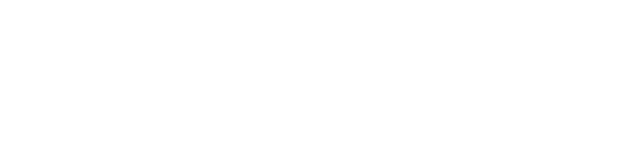
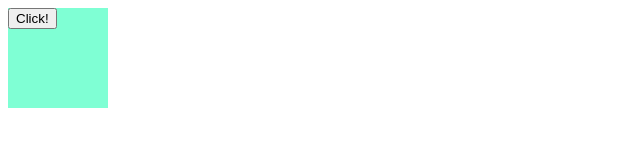
Before and after one commit to nmf-clf/sakuras-learn, a plain HTML site: page 03-JavaScript/test.html in a window 1280 px wide. Shown: the whole page, without its empty margins (0-640 px from the left). Drawn offline with Linux system fonts and the light colour scheme.

Commit message:
ts learn

```diff
--- a/03-JavaScript/test.html
+++ b/03-JavaScript/test.html
@@ -2,7 +2,7 @@
  * @Author: niumengfei
  * @Date: 2022-11-28 16:27:35
  * @LastEditors: niumengfei
- * @LastEditTime: 2022-11-28 16:27:46
+ * @LastEditTime: 2022-11-30 15:16:50
 -->
 <!DOCTYPE html>
 <html lang="en">
@@ -11,8 +11,29 @@
     <meta http-equiv="X-UA-Compatible" content="IE=edge">
     <meta name="viewport" content="width=device-width, initial-scale=1.0">
     <title>Document</title>
+    <style>
+        div{
+            width: 100px;
+            height: 100px;
+            background-color: aquamarine;
+        }
+    </style>
 </head>
 <body>
+    <div onclick="_click1()">
+        <div onclick="_click2()">
+          <button onclick="_click3()">
+            Click!
+          </button>
+        </div>
+      </div>
+</body>
+<script type="module">
+let obj = {
+  a: '1',
+  b: '2'
+}
+console.log(Object.assign({a:'3'}, obj,{ a: '2' }));
 
-</body>
+</script>
 </html>
```
Also changed, not shown: 03-JavaScript/date.js (added, +7 -0 lines), 03-JavaScript/index.js (added, +9 -0 lines), 03-JavaScript/test.js (added, +11 -0 lines), 03-JavaScript/tool.js (added).
